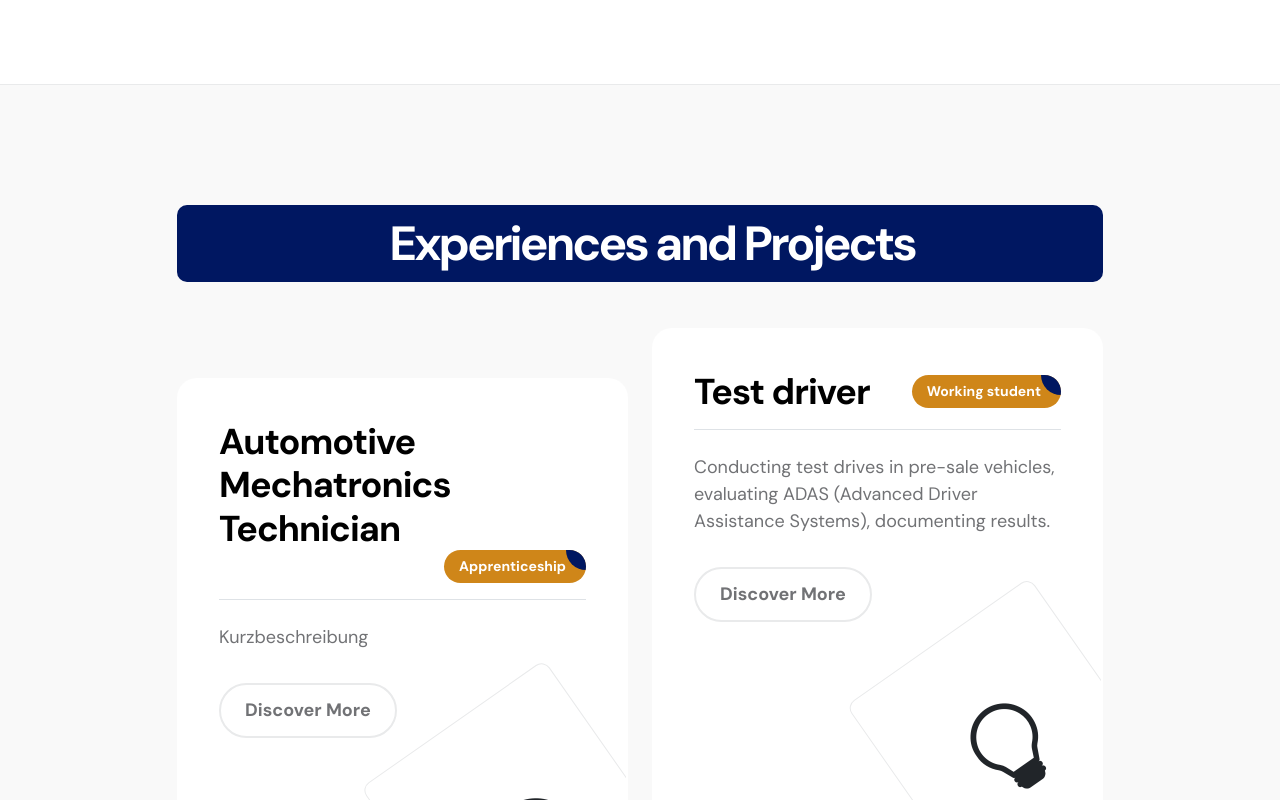
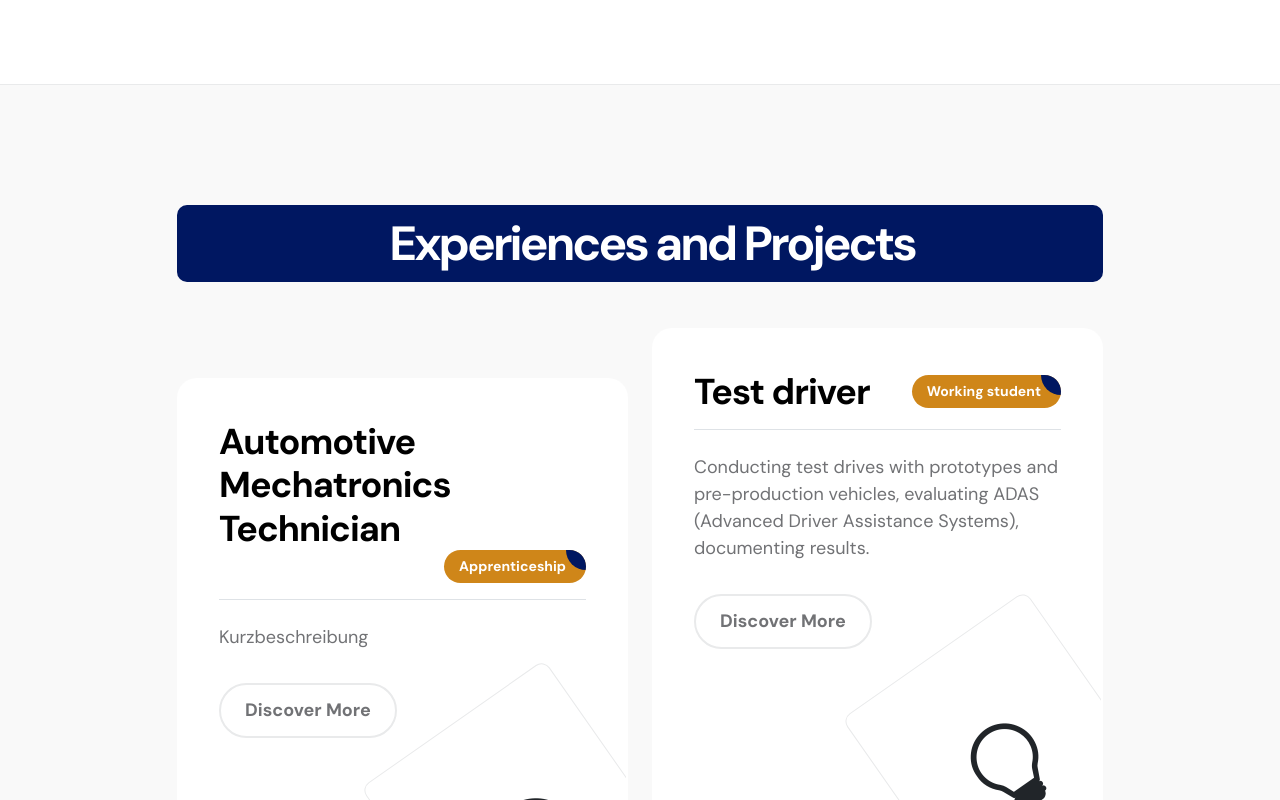
Before and after one commit to denofeuerriegel/denofeuerriegel.github.io, a plain HTML site: page index.html in a window 1280 px wide. Shown: the part 1204-2004 px from the top of the page. Drawn offline with Linux system fonts and the light colour scheme.

Commit message:
added test-driving site

```diff
--- a/index.html
+++ b/index.html
@@ -103,8 +103,8 @@ https://templatemo.com/tm-578-first-portfolio
                         <div class="col-lg-7 col-12">
                             <div class="hero-text">
                                 <div class="hero-title-wrap d-flex align-items-center mb-4">
-                                    <img src="images/profilbild.jpg" class="avatar-image avatar-image-large img-fluid" alt="">
-
+                                    <!-- <img src="images/profilbild.jpg" class="avatar-image avatar-image-large img-fluid" alt="">
+                                -->
                                     <h1 class="hero-title ms-3 mb-0">Hi there!</h1>
                                 </div>
 
@@ -303,10 +303,10 @@ https://templatemo.com/tm-578-first-portfolio
                                             </div>
                                         </div>
 
-                                        <p>Conducting test drives in pre-sale vehicles, evaluating ADAS
-                                            (Advanced Driver Assistance Systems), documenting results.  </p>
+                                        <p>Conducting test drives with prototypes and pre-production vehicles,
+                                            evaluating ADAS (Advanced Driver Assistance Systems), documenting results. </p>
 
-                                        <a href="#" class="custom-btn custom-border-btn btn mt-3">Discover More</a>
+                                        <a href="../test-driving.html" class="custom-btn custom-border-btn btn mt-3">Discover More</a>
 
                                         <div class="services-icon-wrap d-flex justify-content-center align-items-center">
                                             <i class="services-icon bi-lightbulb"></i>
```
Also changed, not shown: test-driving.html (added).
